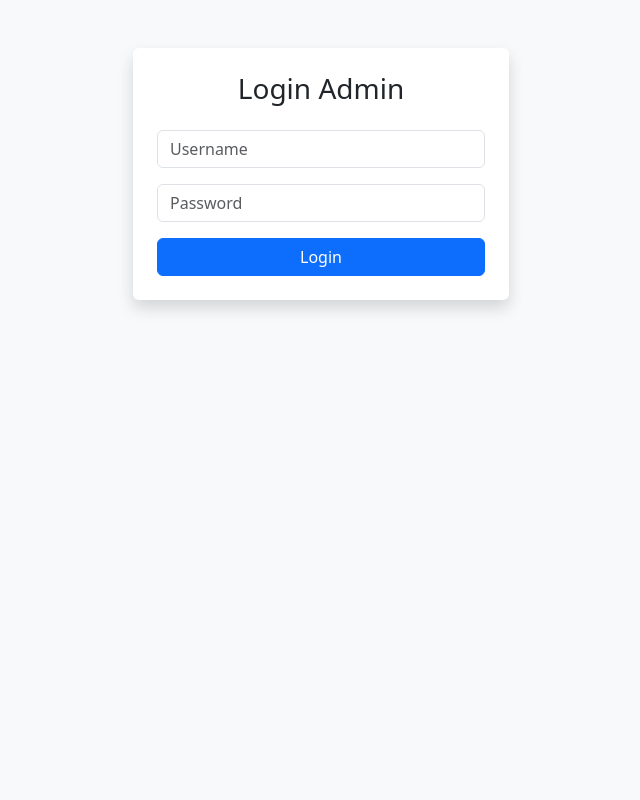
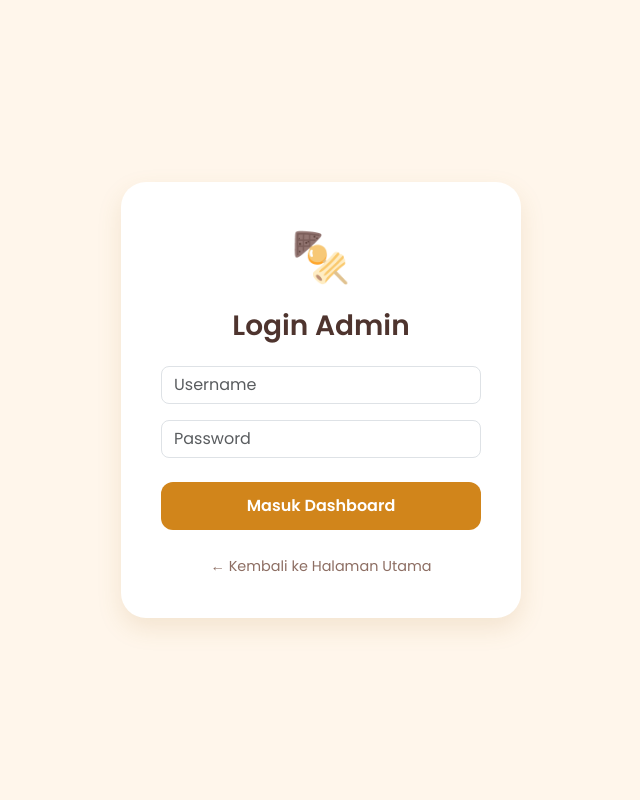
Before and after one commit to nnsinaga17/De-sate-company, a PHP site: page /login.php in a window 1280 px wide. Shown: the whole page, without its empty margins (319-959 px from the left). Run offline with PHP 8.4, Linux system fonts and the light colour scheme.

Commit message:
Final cleanup: perbaikan dashboard dan login

```diff
--- a/login.php
+++ b/login.php
@@ -1,24 +1,19 @@
 <?php
 session_start();
-
-// Jika sudah login, langsung ke dashboard
 if(isset($_SESSION['login'])) {
     header("Location: admin-dashboard.php");
     exit;
 }
-
 include 'koneksi.php';
-
 $error = false;
-
 if(isset($_POST['login'])) {
     $username = mysqli_real_escape_string($koneksi, $_POST['username']);
     $password = mysqli_real_escape_string($koneksi, $_POST['password']);
-
     $query = mysqli_query($koneksi, "SELECT * FROM admin WHERE username='$username' AND password='$password'");
-
     if(mysqli_num_rows($query) > 0) {
+        $data = mysqli_fetch_assoc($query);
         $_SESSION['login'] = true;
+        $_SESSION['admin_id'] = $data['admin_id'];
         header("Location: admin-dashboard.php");
         exit;
     } else {
@@ -26,32 +21,66 @@ if(isset($_POST['login'])) {
     }
 }
 ?>
-
 <!DOCTYPE html>
 <html lang="id">
 <head>
     <meta charset="UTF-8">
-    <meta name="viewport" content="width=device-width, initial-scale=1.0">
-    <title>Login Admin</title>
+    <title>Login Admin - De'Sate</title>
+    <link href="https://fonts.googleapis.com/css2?family=Poppins:wght@300;400;600&display=swap" rel="stylesheet">
     <link href="asset/css/bootstrap.min.css" rel="stylesheet">
+    <style>
+        body {
+            background-color: #fff6eb; /* Warna cream soft */
+            font-family: 'Poppins', sans-serif;
+            display: flex;
+            align-items: center;
+            justify-content: center;
+            height: 100vh;
+        }
+        .login-card {
+            background: white;
+            padding: 40px;
+            border-radius: 25px;
+            box-shadow: 0 10px 25px rgba(176, 126, 55, 0.15);
+            width: 100%;
+            max-width: 400px;
+            text-align: center;
+        }
+        .icon-sate { font-size: 3rem; color: #d1851b; margin-bottom: 15px; }
+        .btn-sate {
+            background-color: #d1851b;
+            border: none;
+            border-radius: 12px;
+            color: white;
+            padding: 12px;
+            font-weight: 600;
+        }
+        .btn-sate:hover { background-color: #b07e37; }
+        .back-link { color: #8D6E63; text-decoration: none; font-size: 0.9rem; }
+    </style>
 </head>
-<body class="bg-light">
-    <div class="container mt-5" style="max-width: 400px;">
-        <form method="POST" class="p-4 bg-white shadow rounded">
-            <h3 class="text-center mb-4">Login Admin</h3>
+<body>
+    <div class="login-card">
+        <div class="icon-sate">🍢</div>
+        <h3 class="fw-bold mb-4" style="color: #4E342E;">Login Admin</h3>
 
-            <?php if($error) : ?>
-                <div class='alert alert-danger'>Username atau Password salah!</div>
-            <?php endif; ?>
+        <?php if($error) : ?>
+            <div class='alert alert-danger py-2'>Username/Password salah!</div>
+        <?php endif; ?>
 
-            <div class="mb-3">
-                <input type="text" name="username" class="form-control" placeholder="Username" required>
+        <form method="POST">
+            <div class="mb-3 text-start">
+                <input type="text" name="username" class="form-control rounded-3" placeholder="Username" required>
             </div>
-            <div class="mb-3">
-                <input type="password" name="password" class="form-control" placeholder="Password" required>
+            <div class="mb-4 text-start">
+                <input type="password" name="password" class="form-control rounded-3" placeholder="Password" required>
             </div>
-            <button type="submit" name="login" class="btn btn-primary w-100">Login</button>
+            <button type="submit" name="login" class="btn btn-sate w-100">Masuk Dashboard</button>
         </form>
+
+        <div class="mt-4">
+            <a href="index.php" class="back-link">← Kembali ke Halaman Utama</a>
+        </div>
     </div>
 </body>
 </html>
```
